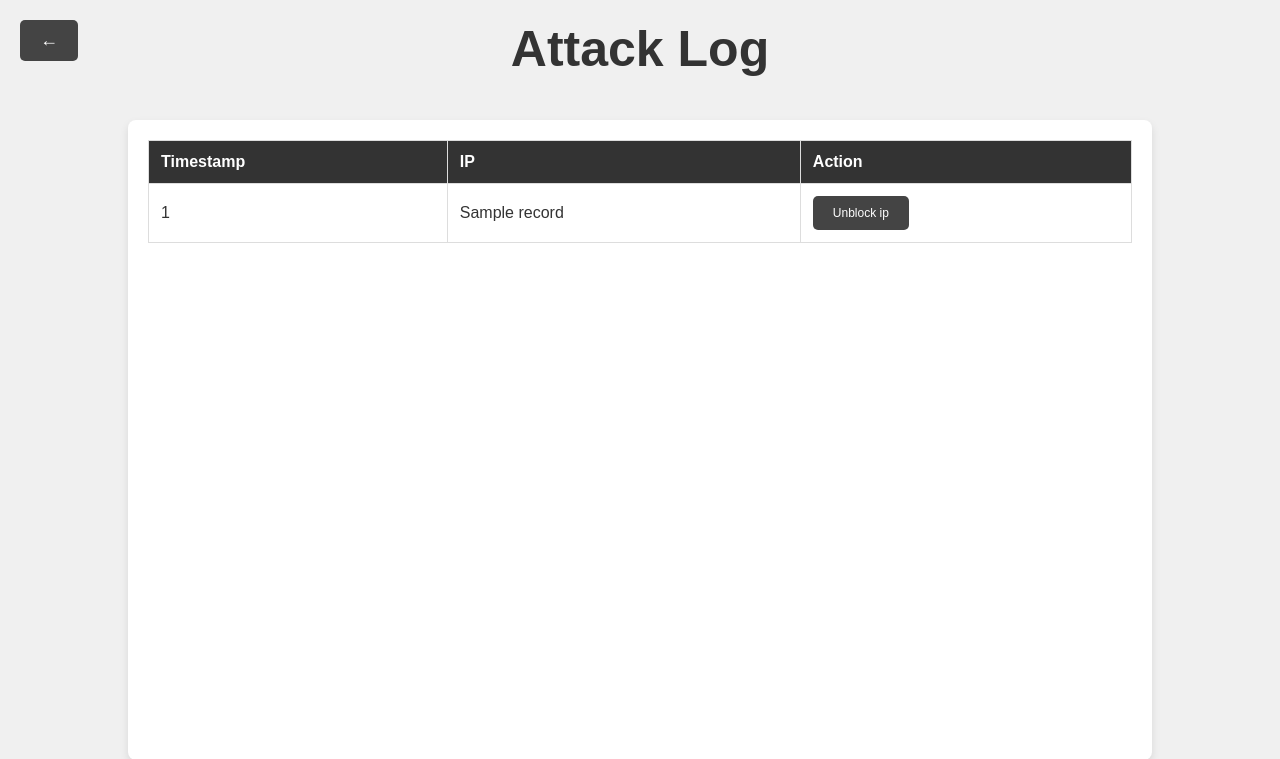
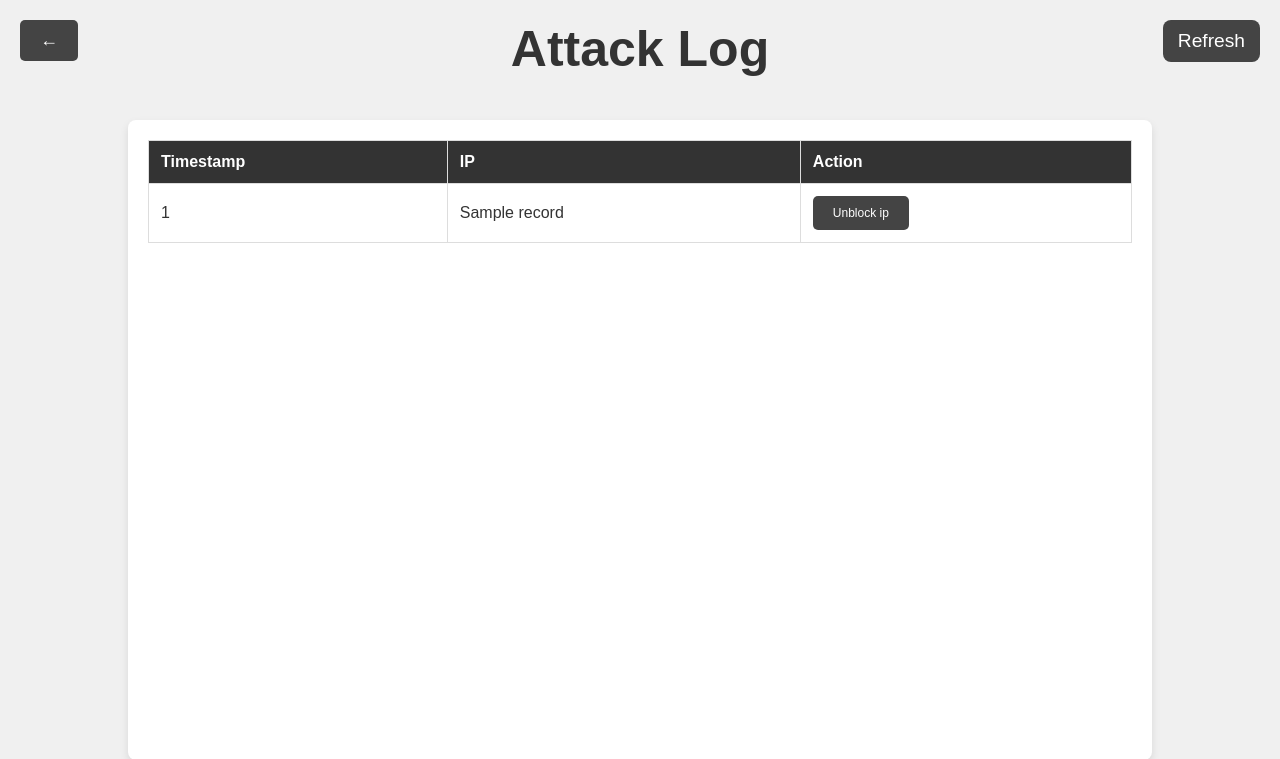
Before and after one commit to aadilsalimm/Network_attack_detection_miniproject, a Flask app: template templates/log_page.html in a window 1280 px wide. Shown: the top 759 px of the page. Run offline with Flask 3, Linux system fonts and the light colour scheme; the template is opened without the code that fills it: most values are stand-ins (such as "Sample title", 1, 10 or a date in 2020); parts of the project's set-up code (start-up, migrations or seed data) failed here and were passed over; some libraries are stand-ins or nearby versions.

Commit message:
Added refresh button in log page. Also added a message to display emtpy log.

```diff
--- a/static/styles/log_page.css
+++ b/static/styles/log_page.css
@@ -105,3 +105,26 @@ a {
 .unblock-button:hover {
     background-color: #333;
 }
+
+h3 {
+    text-align: center;
+    color: #5d5c5c;
+    font-size:15px;
+}
+
+.refresh-button {
+    position: absolute;
+    top: 20px;
+    right: 20px;
+    font-size: 1.5vw;
+    color: #fff;
+    background-color: #444; /* Background color */
+    padding: 10px 15px;
+    border-radius: 8px;
+    border: none;
+    cursor: pointer;
+}
+
+.refresh-button:hover {
+    background-color: #333; /* Darken background on hover */
+}
--- a/templates/log_page.html
+++ b/templates/log_page.html
@@ -9,11 +9,19 @@
 </head>
 <body>
     <h1 class="main-heading">Attack Log</h1>
+
+    <a href="/log">
+        <button class="refresh-button">Refresh</button>
+        </a>
+
     <div class="container">
         <!-- <button class="back-button" onclick="goBack()">←</button> -->
          <a href="/">
         <button id="backButton" class="back-button">←</button>
         </a>
+        {% if log|length == 0 %}
+            <h3>No blocked IPs</h3>
+        {% else %}
             <table class="log-table">
                 <thead>
                     <tr>
@@ -39,6 +47,7 @@
                     {% endfor %}
                 </tbody>
             </table>
+        {% endif %}
     </div>
 
 </body>
```
Lines whose indentation alone changed are shown as unchanged.
